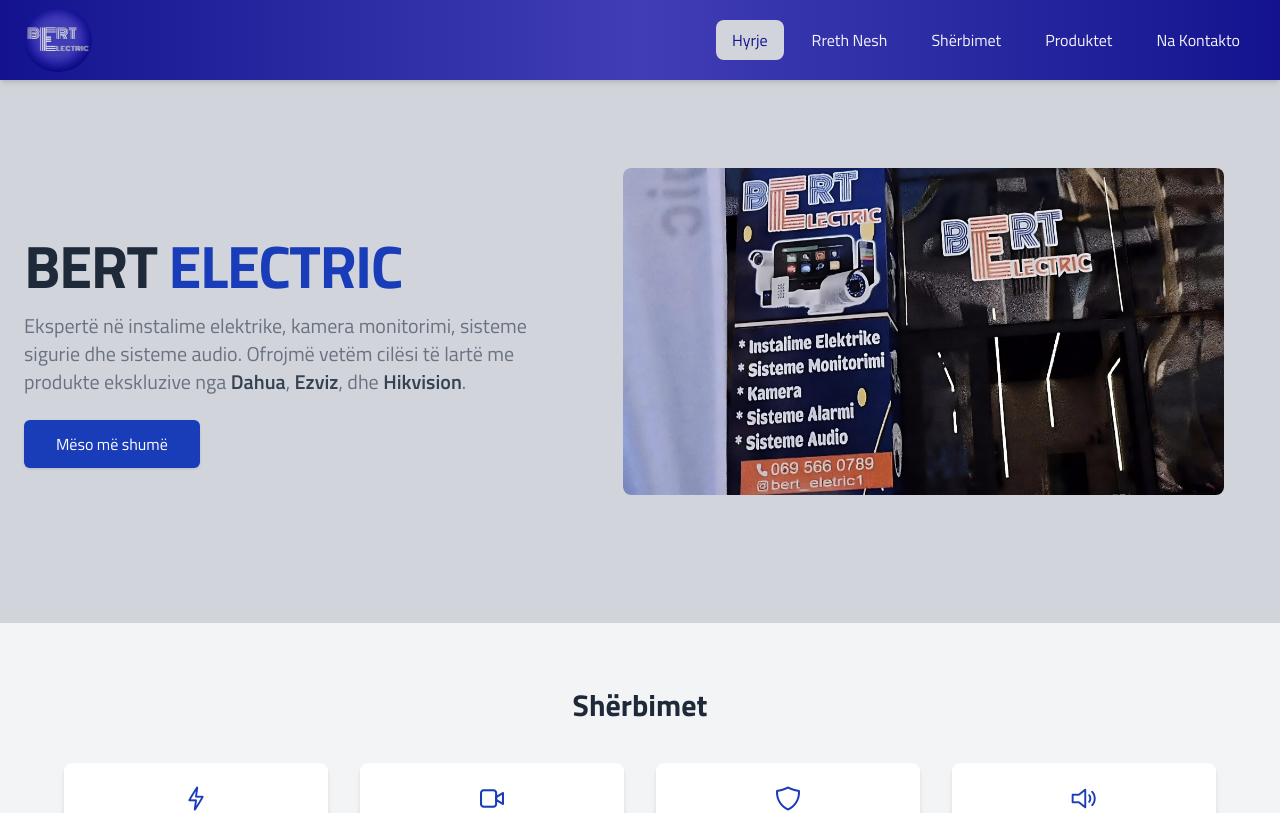
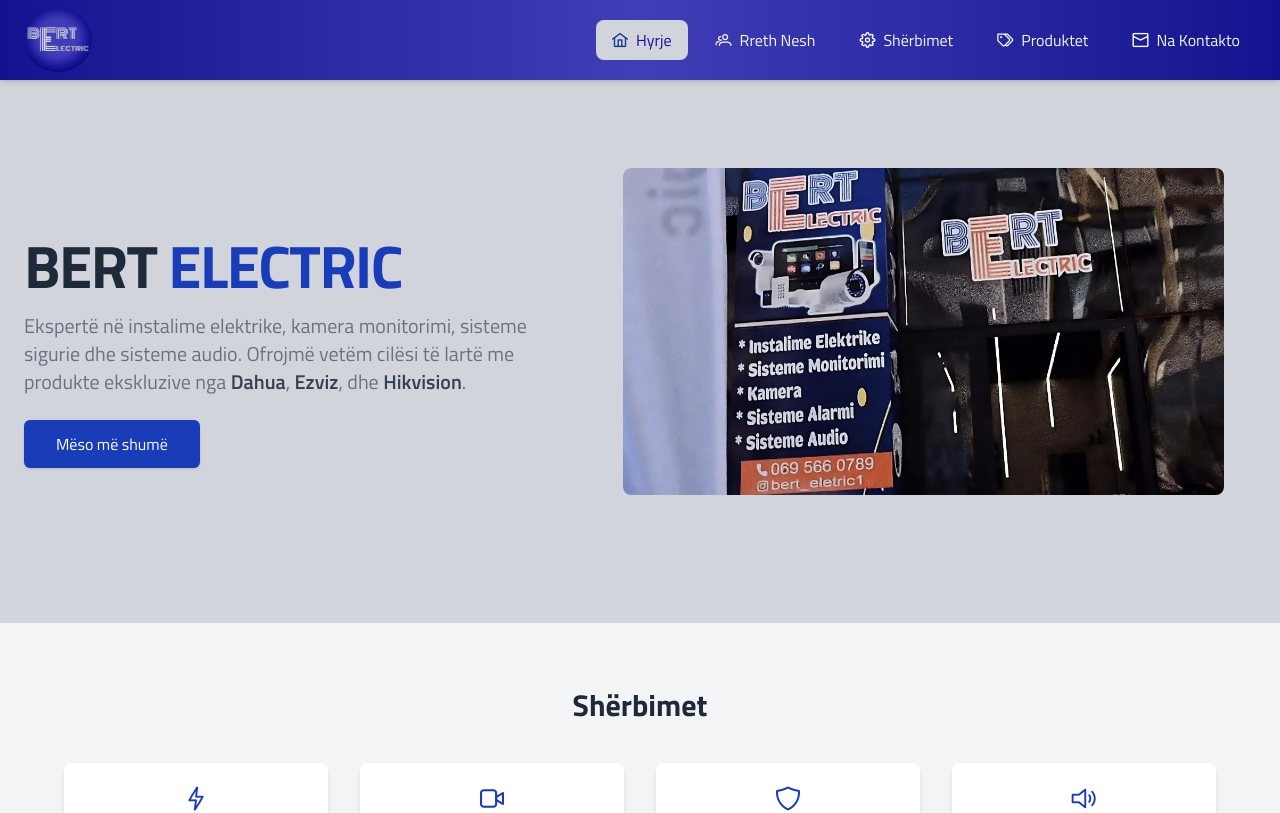
Before and after one commit to Amarildo05/Bert-Electric, a React (Vite) app: page / in a window 1280 px wide. Shown: the top 813 px of the page. Built offline with nearby package versions, Linux system fonts and the light colour scheme.

Commit message:
added some icons to the navbar

```diff
--- a/src/components/Navbar.jsx
+++ b/src/components/Navbar.jsx
@@ -7,11 +7,11 @@
   const [menuOpen, setMenuOpen] = useState(false);
 
   const navItems = [
-    { label: "Hyrje", path: "/" },
-    { label: "Rreth Nesh", path: "/rreth-nesh" },
-    { label: "Shërbimet", path: "/sherbimet" },
-    { label: "Produktet", path: "/produktet" },
-    { label: "Na Kontakto", path: "/kontakt" },
+    { label: "Hyrje", path: "/", icon: "pi-home" },
+    { label: "Rreth Nesh", path: "/rreth-nesh", icon: "pi-users" },
+    { label: "Shërbimet", path: "/sherbimet", icon: "pi-cog" },
+    { label: "Produktet", path: "/produktet", icon: "pi-tags" },
+    { label: "Na Kontakto", path: "/kontakt", icon: "pi-envelope" },
   ];
 
   return (
@@ -61,41 +61,67 @@
 
         {/* Desktop Nav */}
         <ul className="hidden md:flex gap-3">
-          {navItems.map((item) => (
+          {navItems.map((item) => {
+            const isActive = location.pathname === item.path;
+
+            return (
               <li
                 key={item.path}
                 onClick={() => navigate(item.path)}
-              className={`cursor-pointer px-4 py-2 rounded-lg transition-all duration-300 relative ${
-                location.pathname === item.path
+                className={`group cursor-pointer px-4 py-2 rounded-lg flex items-center gap-2 transition-all duration-300 ${
+                  isActive
                     ? "bg-[#d1d5db] text-[#14128f] hover:scale-110 hover:shadow-xl"
                     : "hover:bg-[#d1d5db] hover:text-[#14128f] hover:scale-110 hover:shadow-xl"
                 }`}
               >
+                <i
+                  className={`pi ${
+                    item.icon
+                  } text-lg transition-colors duration-300 ${
+                    isActive
+                      ? "text-blue-900"
+                      : "text-white group-hover:text-[#14128f]"
+                  }`}
+                />
                 {item.label}
               </li>
-          ))}
+            );
+          })}
         </ul>
       </div>
 
       {/* Mobile Menu */}
       {menuOpen && (
-        <ul className="md:hidden flex flex-col items-center gap-2 mt-2  p-4">
-          {navItems.map((item) => (
+        <ul className="md:hidden flex flex-col items-center gap-2 mt-2 p-4">
+          {navItems.map((item) => {
+            const isActive = location.pathname === item.path;
+
+            return (
               <li
                 key={item.path}
                 onClick={() => {
                   navigate(item.path);
-                setMenuOpen(false); // Close menu after click
+                  setMenuOpen(false); // Close Menu after navigating to another page
                 }}
-              className={`cursor-pointer w-2/3 px-4 py-2 text-center rounded-lg transition-all duration-300 ${
-                location.pathname === item.path
+                className={`group cursor-pointer w-2/3 px-4 py-2 text-center flex items-center justify-center gap-2 rounded-lg transition-all duration-300 ${
+                  isActive
                     ? "bg-[#d1d5db] text-[#14128f]"
                     : "hover:bg-[#d1d5db] hover:text-[#14128f]"
                 }`}
               >
+                <i
+                  className={`pi ${
+                    item.icon
+                  } text-lg transition-colors duration-300 ${
+                    isActive
+                      ? "text-blue-900"
+                      : "text-white group-hover:text-[#14128f]"
+                  }`}
+                />
                 {item.label}
               </li>
-          ))}
+            );
+          })}
         </ul>
       )}
     </nav>
```
Lines whose indentation alone changed are shown as unchanged.
